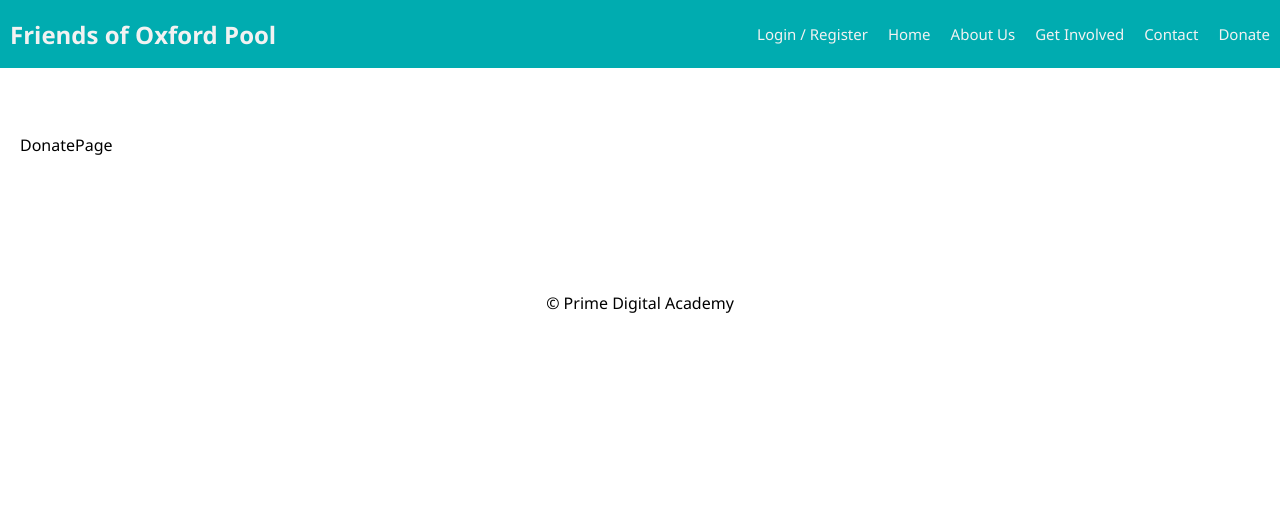
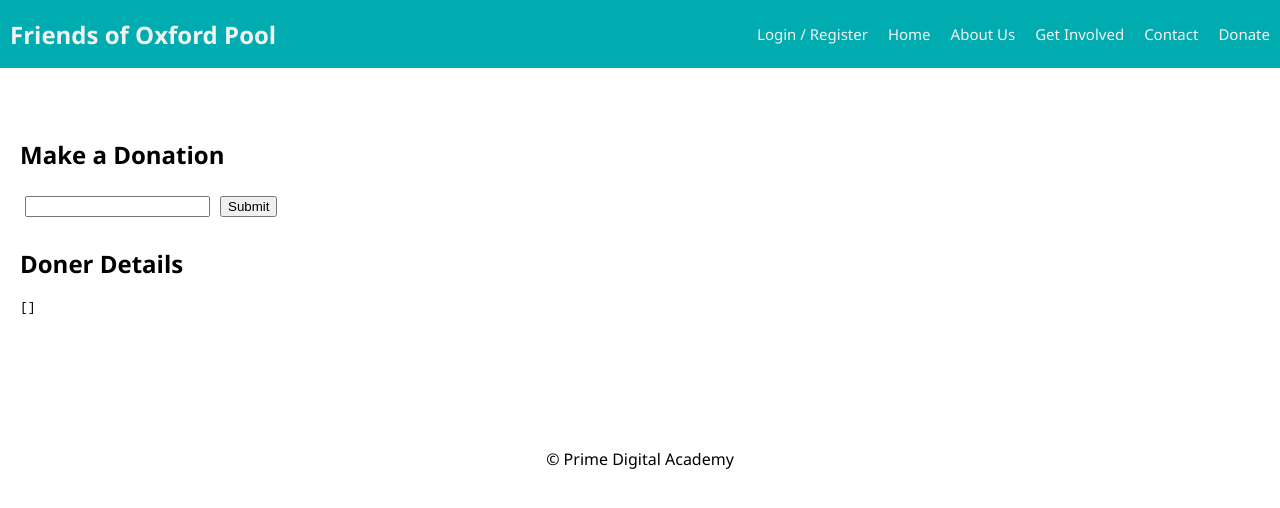
Before and after one commit to lcopeland001/foop, a React (Create React App) app: page /#/donate in a window 1280 px wide. Shown: the top 508 px of the page. Built offline with nearby package versions, Linux system fonts and the light colour scheme; no server answers.

Commit message:
content on doner page-form

```diff
--- a/src/components/DonatePage/DonatePage.jsx
+++ b/src/components/DonatePage/DonatePage.jsx
@@ -22,11 +22,24 @@ function DonatePage() {
     dispatch({ type: 'FETCH_DONER_DETAILS'});
   };
 
+  const addDonerDetails = (e) => {
+    e.preventDefault();
+    dispatch({ type: 'ADD_DONER',
+                payload: donerFirstName
+              });
+  };
+
   return (
     <div className="container">
-      <div>
-        <p>DonatePage</p>
-      </div>
+      <h2>Make a Donation</h2>
+      <form onSubmit={addDonerDetails}>
+        <input value={donerFirstName} onChange={(e)=> setDonerFirstName(e.target.value)} type="text" />
+        <input type="submit" />
+      </form>
+
+      <h2>Doner Details</h2>
+      <pre>{JSON.stringify(donerDetails)}</pre>
+
     </div>
   );
 }
```
